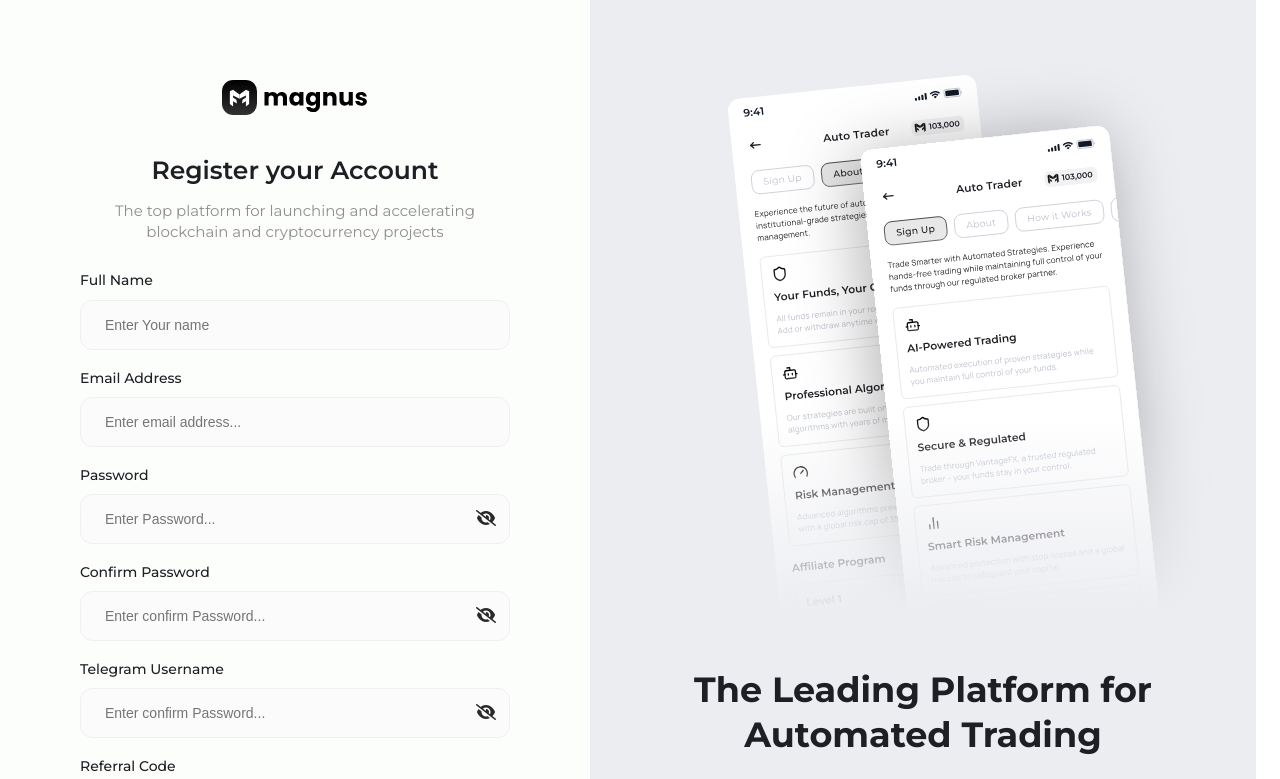
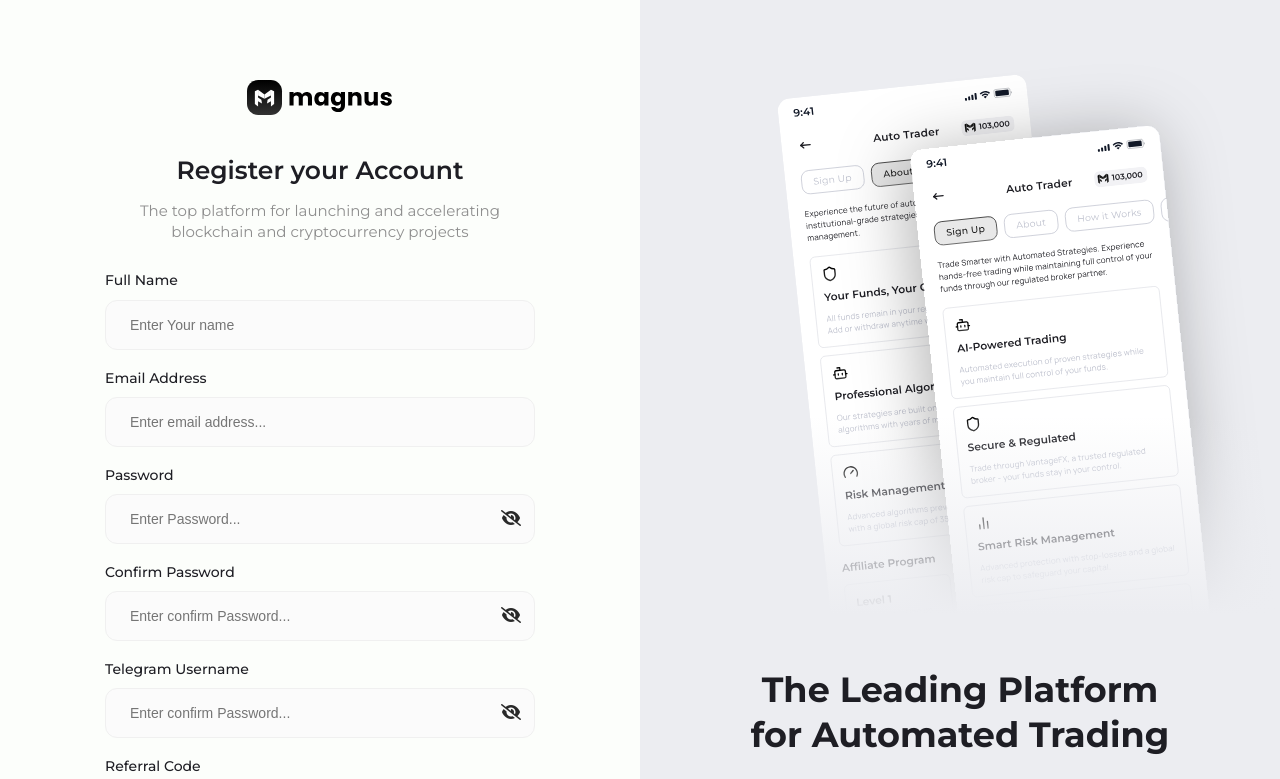
Before and after one commit to RanaMubashirTariq/magnus-signup-pages, a React (Create React App) app: page / in a window 1280 px wide. Shown: the top 779 px of the page. Built offline with nearby package versions, Linux system fonts and the light colour scheme.

Commit message:
add new files

```diff
--- a/src/Components/SignUpPage.css
+++ b/src/Components/SignUpPage.css
@@ -6,7 +6,8 @@
     overflow: hidden;
 }
 .signup-right-div{
-    max-width: 690px;
+    /* max-width: 690px; */
+    width: 50%;
     /* height: 1024px; */
     background: rgb(252, 254, 251);
     box-sizing: border-box;
@@ -203,7 +204,8 @@
 /*  part 2 */
 
 .signup-left-varificaton-code{
-    max-width: 750px;
+    /* max-width: 750px; */
+    width: 50%;
     background: rgba(236, 237, 241, 1);
 }
 .signup-left-div-pic{
@@ -250,39 +252,24 @@
 
 
 @media screen and (max-width:1300px) {
-    .signup-right-div{
-        max-width: 600px;
-        /* height: 1024px; */
-        background: rgb(252, 254, 251);
-        box-sizing: border-box;
-    }
     .signup-right-inner-div{
-        /* width: 100%; */
         display: flex;
         flex-direction: column;
         align-items: center;
         padding: 80px 80px 14px 80px;
     }
     .signup-right-inner-top-div{
-        /* width: 100%; */
         display: flex;
         flex-direction: column;
         align-items: center;
         padding: 0px 10px 30px 10px;
     }
-    .signup-left-varificaton-code{
-        /* width: 100%; */
-    max-width: 666px;
-    background: rgba(236, 237, 241, 1);
-}
 .signup-left-div-pic{
      width: 100%;
      padding: 40px 65px 48.5px 95px;
 }
 .signup-left-descripton{
-    /* width: 489px; */
     padding: 0px 100px 148.5px 100px;
-    /* height: 193; */
 }
 }
 
@@ -307,7 +294,7 @@
 }
 .signup-right-inner-bottom-div{
     max-width: 390px;
-    height: 587px;
+    height: 750px;
 }
 .label-input-div input{
     width: 360px !important;
```
